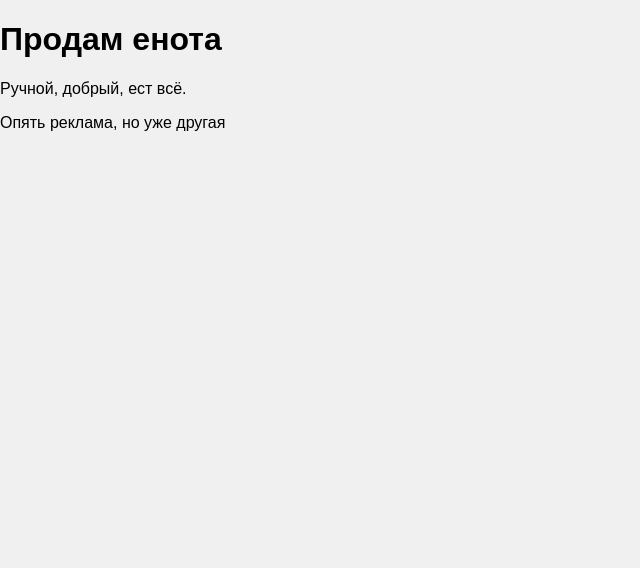
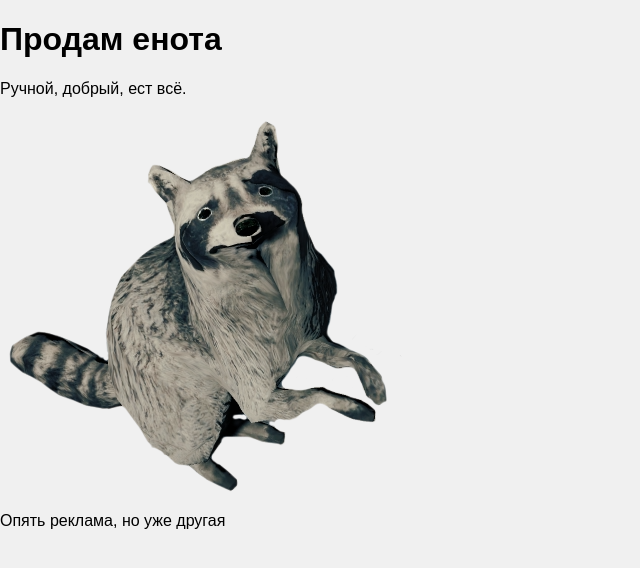
Before and after one commit to irs-webdev/irs1509, a plain HTML site: page index.html in a window 1280 px wide. Shown: the whole page, without its empty margins (0-640 px from the left). Drawn offline with Linux system fonts and the light colour scheme.

Commit message:
добавил картинку

```diff
--- a/index.html
+++ b/index.html
@@ -11,6 +11,7 @@
 		<p>
 			Ручной, добрый, ест всё.
 		</p>
+		<img src="Raccoon.png">
 	</main>
 	<aside>
 		Опять реклама, но уже другая
```
Also changed, not shown: Raccoon.png (added).
